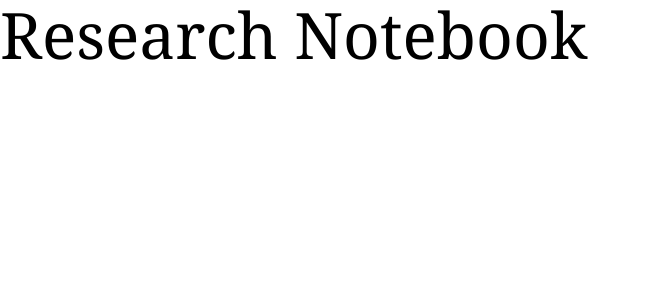
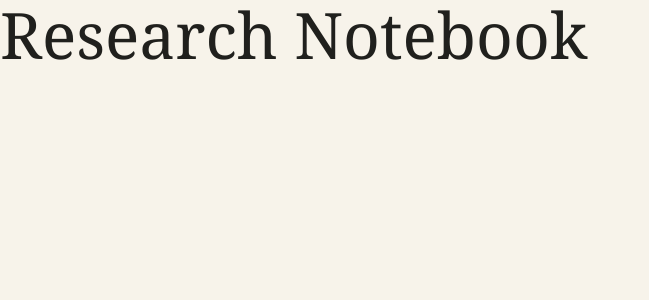
Before and after one commit to mehraditya/mehraditya.github.io, a Next.js app: page / in a window 1280 px wide. Shown: the top 300 px of the page, without its empty margins (0-649 px from the left). Built offline with nearby package versions, Linux system fonts and the light colour scheme.

Commit message:
fix: add tailwind

```diff
--- a/app/globals.css
+++ b/app/globals.css
@@ -1,13 +1,13 @@
+@import "tailwindcss";
 @import "../styles/variables.css";
 @import "../styles/typography.css";
 @import "../styles/animations.css";
 
-@import "tailwindcss";
-
-html {
-    scroll-behavior: smooth;
+*{box-sizing:border-box;margin:0;padding:0}
+html{scroll-behavior:smooth}
+body{
+ background:var(--paper);
+ color:var(--text);
+ font-family:var(--font-sans);
 }
-
-body {
-    margin: 0;
-}
+a{text-decoration:none;color:inherit}
```
